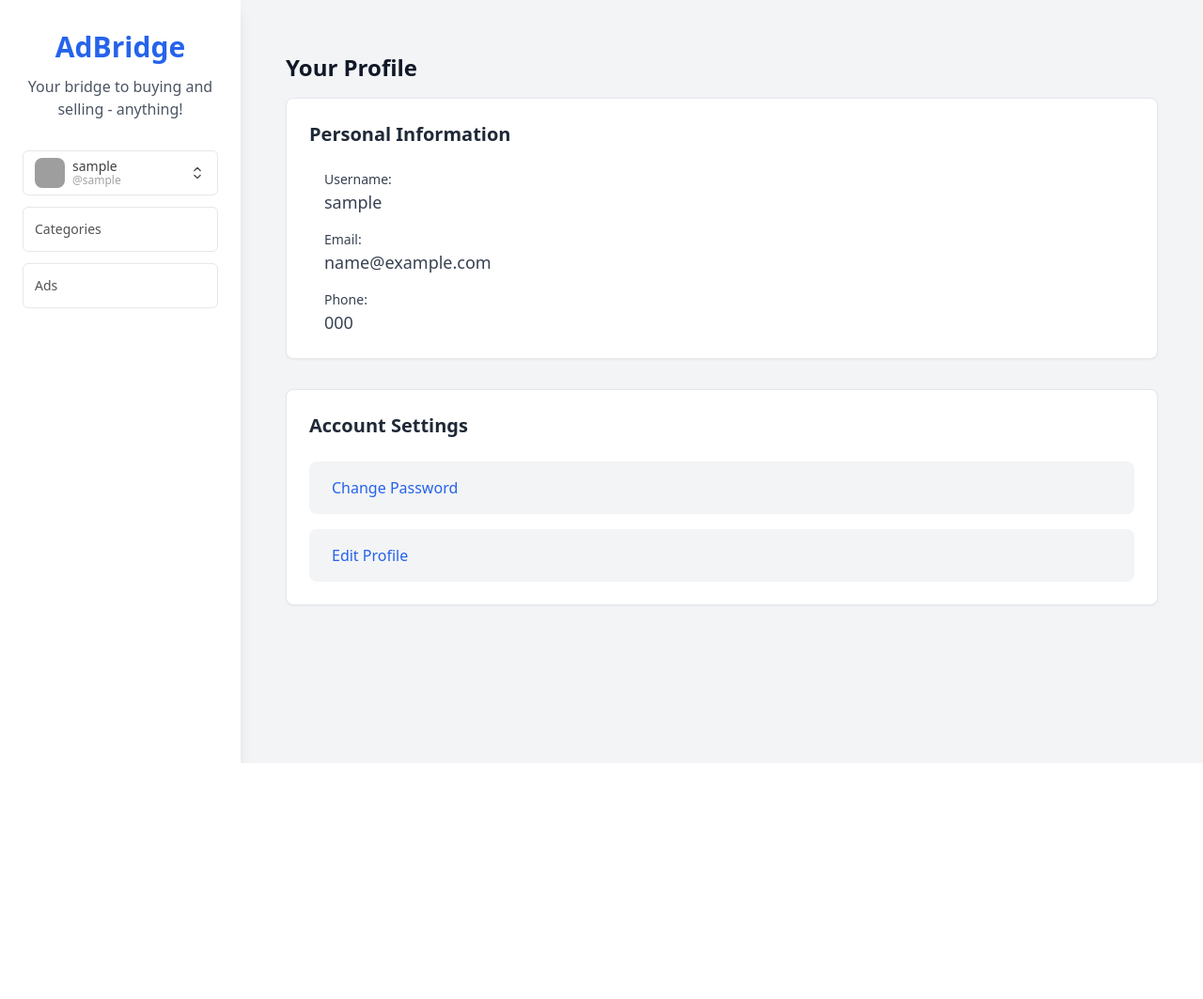
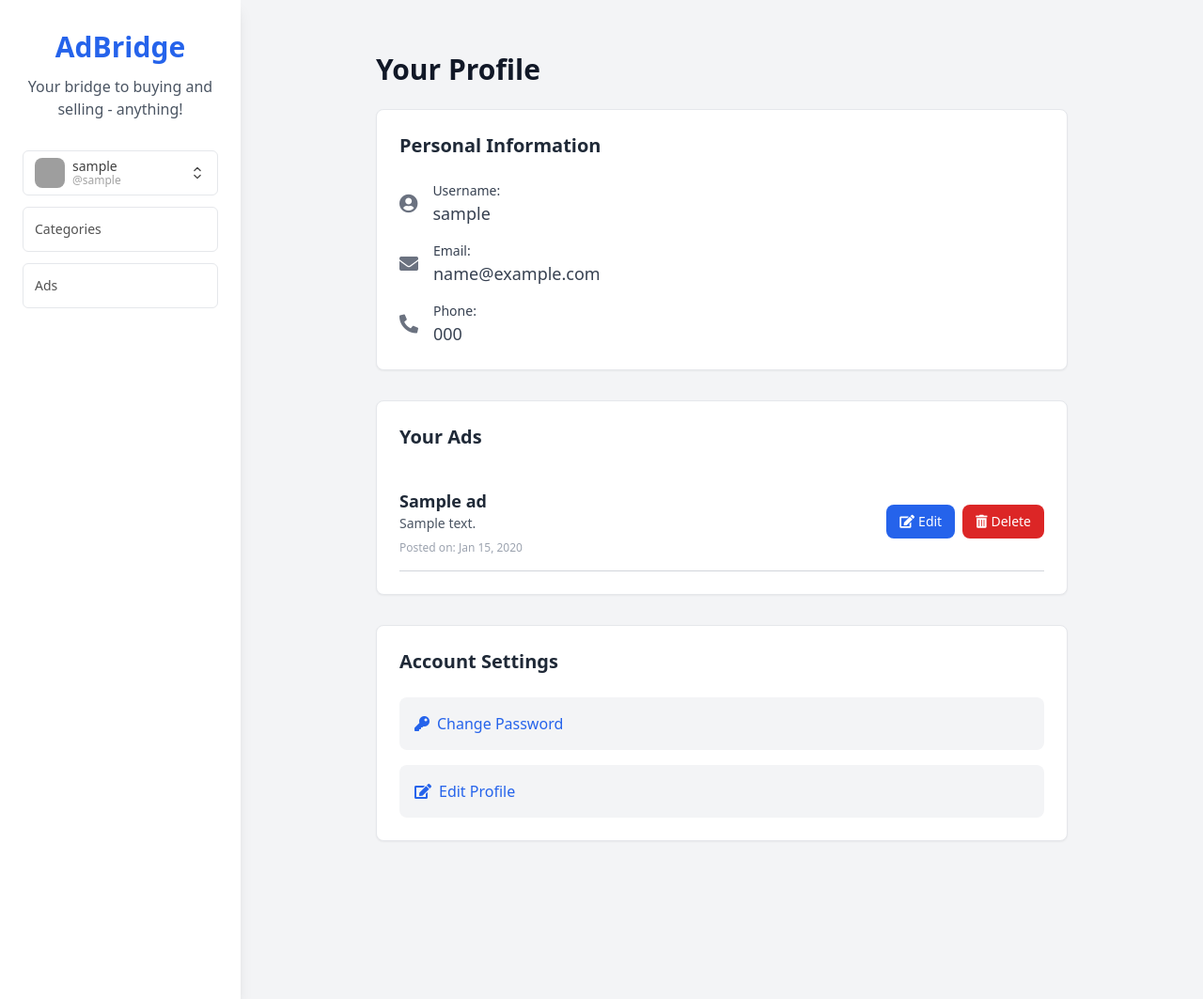
Before and after one commit to rupesh-ps/mini-project, a Django app: page /profile/ in a window 1280 px wide. Shown: the whole page at 94% size. Before the commit the page ends 812 px from the top, so only its background shows below. Run offline with Django 5.2, Linux system fonts and the light colour scheme; a user stored in the database is signed in; tables that the repository leaves empty hold one stand-in row (values such as "Sample post"); some libraries are stand-ins or nearby versions; grey boxes are pictures that could not be loaded.

Commit message:
Modify view & template to display user's ad posts

```diff
--- a/adBridge/ads/views.py
+++ b/adBridge/ads/views.py
@@ -142,6 +142,12 @@ class ProfileView(LoginRequiredMixin, DetailView):
     def get_object(self):
         return Profile.objects.get(user=self.request.user)
 
+    def get_context_data(self, **kwargs):
+        context = super().get_context_data(**kwargs)
+        user_ads = Ad.objects.filter(user=self.get_object())
+        context['user_ads'] = user_ads
+        return context
+
 class ProfileEditView(LoginRequiredMixin, UpdateView):
     model = Profile
     form_class = ProfileForm
--- a/adBridge/templates/accounts/profile.html
+++ b/adBridge/templates/accounts/profile.html
@@ -3,8 +3,9 @@
 {% block title %}Your Profile{% endblock %}
 
 {% block content %}
-    <div class="max-w-7xl mx-auto px-4 py-6">
-        <h1 class="text-2xl font-bold text-gray-900 mb-4">Your Profile</h1>
+<div class="max-w-3xl mx-auto px-4 py-6">
+    <h1 class="text-3xl font-semibold text-gray-900 mb-6">Your Profile</h1>
+
     <div class="bg-white shadow-sm rounded-lg p-6 mb-8 border border-gray-200">
         <h2 class="text-xl font-semibold text-gray-800 mb-6">Personal Information</h2>
         <div class="space-y-4 text-gray-700">
@@ -31,9 +32,38 @@
             </div>
         </div>
     </div>
+
+    <div class="bg-white shadow-sm rounded-lg p-6 mb-8 border border-gray-200">
+        <h2 class="text-xl font-semibold text-gray-800 mb-6">Your Ads</h2>
+        {% if user_ads %}
+            <div class="space-y-4">
+                {% for ad in user_ads %}
+                    <div class="border-b border-gray-300 py-4 flex gap-1 justify-between items-center">
+                        <div>
+                            <h3 class="text-lg font-semibold text-gray-800">{{ ad.title }}</h3>
+                            <p class="text-sm text-gray-600">{{ ad.description|truncatewords:20 }}</p>
+                            <p class="text-xs text-gray-400 mt-2">Posted on: {{ ad.posted_at|date:"M d, Y" }}</p>
+                        </div>
+                        <div class="flex space-x-2">
+                            <a href="{% url 'ad-update' ad.pk %}" class="inline-flex items-center px-3.5 py-2 text-sm font-medium text-white bg-blue-600 rounded-lg hover:bg-blue-700 focus:outline-none focus:ring-2 focus:ring-blue-500 focus:ring-offset-2 transition duration-200 ease-in-out">
+                                <i class="fas fa-edit mr-1"></i> Edit
+                            </a>
+                            <a href="{% url 'ad-delete' ad.pk %}" class="inline-flex items-center px-3.5 py-2 text-sm font-medium text-white bg-red-600 rounded-lg hover:bg-red-700 focus:outline-none focus:ring-2 focus:ring-red-500 focus:ring-offset-2 transition duration-200 ease-in-out">
+                                <i class="fas fa-trash-alt mr-1"></i> Delete
+                            </a>
+                        </div>
+                    </div>
+                {% endfor %}
+            </div>
+        {% else %}
+            <p class="text-gray-600">You haven't posted any ads yet.</p>
+        {% endif %}
+    </div>
+
     <div class="bg-white shadow-sm rounded-lg p-6 border border-gray-200">
         <h2 class="text-xl font-semibold text-gray-800 mb-6">Account Settings</h2>
-            <div class="space-y-4">                <div class="flex items-center justify-between p-4 bg-gray-100 rounded-lg hover:bg-gray-200 transition duration-300 ease-in-out">
+        <div class="space-y-4">
+            <div class="flex items-center justify-between p-4 bg-gray-100 rounded-lg hover:bg-gray-200 transition duration-300 ease-in-out">
                 <a href="{% url 'password_change' %}" class="text-blue-600 text-base font-medium flex items-center space-x-2 hover:text-blue-800 transition duration-200 ease-in-out">
                     <i class="fas fa-key"></i>
                     <span>Change Password</span>
--- a/adBridge/templates/base.html
+++ b/adBridge/templates/base.html
@@ -4,6 +4,7 @@
     <meta charset="UTF-8">
     <meta name="viewport" content="width=device-width, initial-scale=1.0">
     <title>{% block title %}AdBridge - Your Marketplace Awaits{% endblock title %}</title>
+    <link href="https://cdnjs.cloudflare.com/ajax/libs/font-awesome/5.15.4/css/all.min.css" rel="stylesheet" />
     <script src="https://cdn.tailwindcss.com"></script>
     <script src="https://unpkg.com/alpinejs" defer></script>
 </head>
```
Lines whose indentation alone changed are shown as unchanged.
